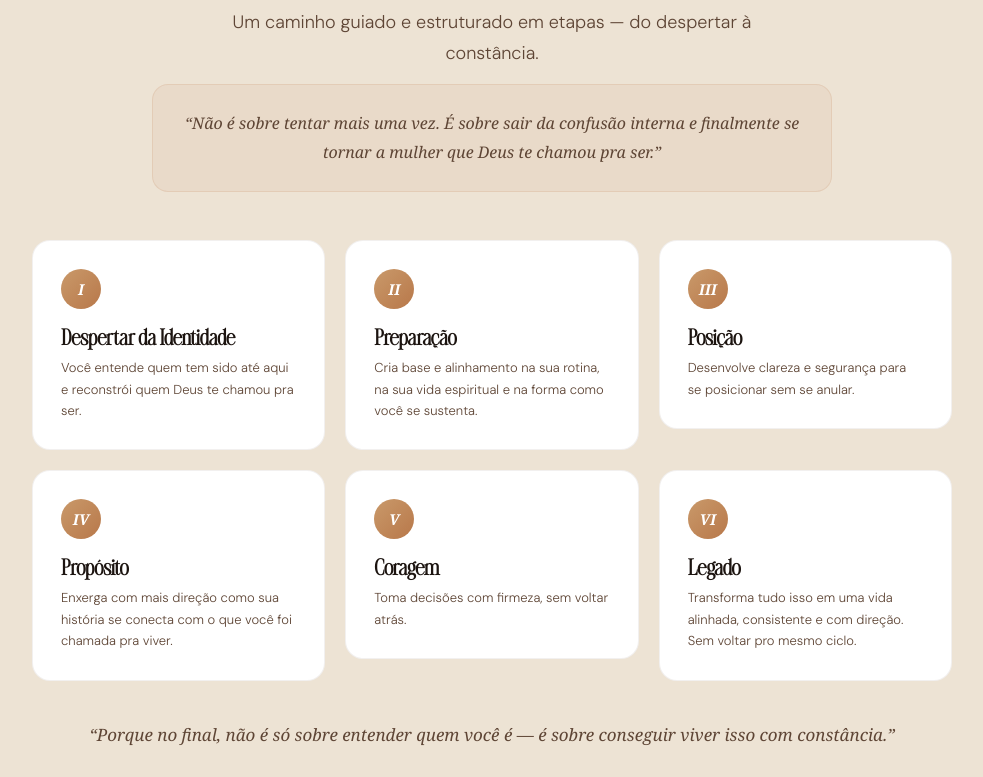
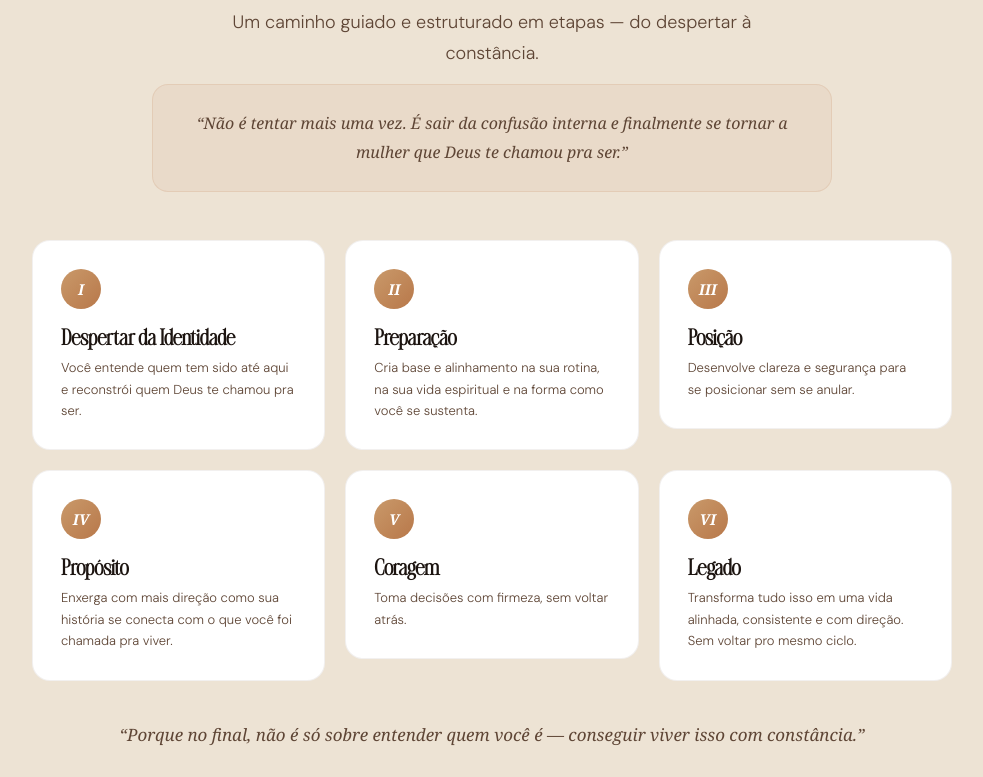
Before and after one commit to aigencybr/hadassahperez, a Next.js app: page /mentoria in a window 1280 px wide. Shown: the part 3063-3840 px from the top of the page, without its empty margins (148-1131 px from the left). Built offline with nearby package versions, Linux system fonts and the light colour scheme.

Commit message:
remvoendo é sobres

```diff
--- a/app/mentoria/page.tsx
+++ b/app/mentoria/page.tsx
@@ -466,7 +466,7 @@ function SixStages() {
                 fontSize: "clamp(14px, 1.7vw, 16px)",
               }}
             >
-              &ldquo;Não é sobre tentar mais uma vez. É sobre sair da confusão interna e
+              &ldquo;Não é tentar mais uma vez. É sair da confusão interna e
               finalmente se tornar a mulher que Deus te chamou pra ser.&rdquo;
             </p>
           </div>
@@ -513,7 +513,7 @@ function SixStages() {
             className="mt-10 text-center font-light italic leading-[1.7] text-[#5E4535]"
             style={{ fontFamily: "Georgia, serif", fontSize: "clamp(15px, 1.8vw, 17px)" }}
           >
-            &ldquo;Porque no final, não é só sobre entender quem você é — é sobre conseguir viver isso com constância.&rdquo;
+            &ldquo;Porque no final, não é só sobre entender quem você é — conseguir viver isso com constância.&rdquo;
           </p>
         </RevealWrapper>
       </div>
@@ -812,7 +812,7 @@ function PersonalProof() {
                   fontSize: "clamp(14px, 1.7vw, 16px)",
                 }}
               >
-                &ldquo;Porque, no final, não é sobre se tornar alguém diferente, mas sobre
+                &ldquo;Porque, no final, não é se tornar alguém diferente, mas
                 sustentar quem você já foi chamada pra ser.&rdquo;
               </p>
             </div>
```
